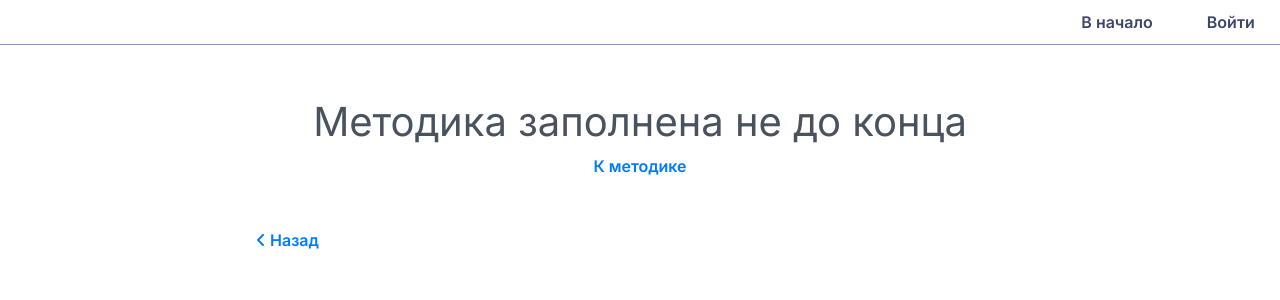
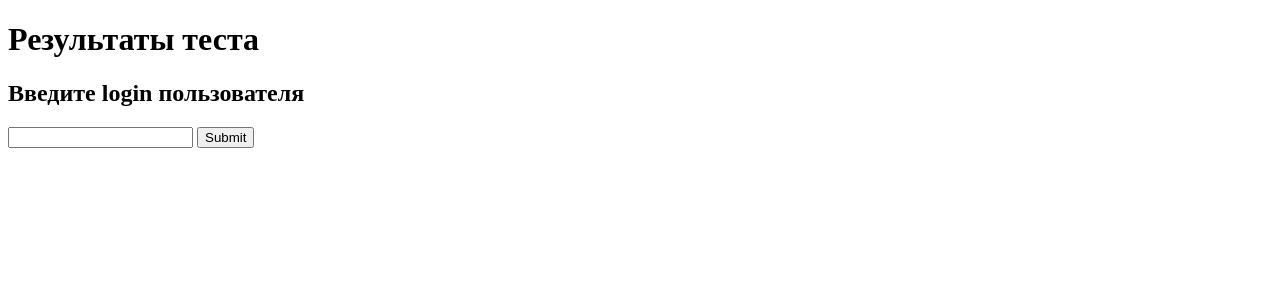
Before and after one commit to sasverdlov/PIProj, a Flask app: template app/templates/result.html in a window 1280 px wide. Shown: the top 300 px of the page. Run offline with Flask 2, Linux system fonts and the light colour scheme; the template is opened without the code that fills it, so the values that code supplies are empty; some libraries are stand-ins or nearby versions.

Commit message:
results page

```diff
--- a/app/routes.py
+++ b/app/routes.py
@@ -2,12 +2,13 @@ import uuid
 from datetime import datetime
 
 from app import app
-from flask import render_template, request, redirect, url_for, session, g, flash
+from flask import render_template, request, redirect, url_for, session, g, flash, jsonify
 from wtforms.fields.html5 import DateField
 from werkzeug.urls import url_parse
 from app.forms import LoginForm, RegistrationForm, QuestionForm
 from app.models import User, Questions, Results, Sessions
 from app import db
+from result_counter import get_user_results, get_methodic
 
 
 @app.before_request
@@ -117,3 +118,16 @@ def logout():
     session.pop('s_uid', None)
     session.pop('marks', None)
     return redirect(url_for('home'))
+
+@app.route('/results', methods=['GET','POST'])
+def results():
+    if request.method == "POST":
+        login = request.form['login']
+        if login:
+            res = get_user_results(get_methodic(1), login)
+            print(res)
+            if res.results_counted:
+                # res = {k: str(v) for k, v in res.results_counted}
+                return jsonify({'output': str(res.results_counted)})#res.results_counted)
+        return jsonify({'output': 'Нет такого логина или пользователь не заполнил методику до конца'})
+    return render_template('result.html')
--- a/app/templates/result.html
+++ b/app/templates/result.html
@@ -1,23 +1,42 @@
-{% extends 'base.html' %}
+<!DOCTYPE html>
+<html lang="en">
+<head>
+    <meta charset="UTF-8">
+    <meta name="viewport" content="width=device-width, initial-scale=1.0">
+    <title>AJAX Form Sample</title>
+</head>
 
-{% block content %}
-    <div class="score-main">
-            <h1 class="score-head">{{methodic.name}}</h1>
-{#            <div class="score-circle">#}
-{#                <h1>{{ g.user.marks }}</h1>#}
-{#            </div>#}
-            {% if methodic.results_counted %}
-                <img src="/plots/{{methodic.max_scale_x}}scale{{methodic.results_counted}}/plot.png" alt="my plot">
-                <h1 class="congrats-cls">{{methodic.results_counted}}</h1>
-                <a href="{{url_for('score')}}">К списку методик</a>
-            {% else %}
-                <h1 class="congrats-cls">Методика заполнена не до конца</h1>
-                <a href="{{url_for('question', id=methodic.start_point)}}">К методике</a>
-            {% endif %}
-            <div class="redirect-links">
-                <a href="{{ url_for('score') }}"><i class='fas fa-angle-left'></i> Назад</a>
-{#                <a href="#" class="btn btn-primary disabled" >Retake Test</a>#}
-            </div>
-    </div>
-    <!-- <p>Your Final Score is {{ g.user.marks }}. Congratulations <3</p> -->
-{% endblock %}
+<body>
+
+    <h1>Результаты теста</h1>
+
+    <form id="form">
+        <h2>Введите login пользователя</h2>
+        <input type="text" id="login">
+        <button type="submit" name="button">Submit</button>
+    </form>
+
+    <div id="output"></div>
+
+    <script src="https://ajax.googleapis.com/ajax/libs/jquery/3.5.1/jquery.min.js"></script>
+
+    <script type="text/javascript">
+    $(document).ready(function() {
+        $('#form').on('submit',function(e){
+            $.ajax({
+            data : {
+                login : $('#login').val(),
+            },
+            type : 'POST',
+            url : '/results'
+            })
+            .done(function(data){
+            $('#output').text(data.output).show();
+            });
+            e.preventDefault();
+        });
+    });
+    </script>
+
+</body>
+</html>
```
Also changed, not shown: result_counter.py (+12 -12 lines), app/static/css/styles.css (line endings or trailing spaces).
